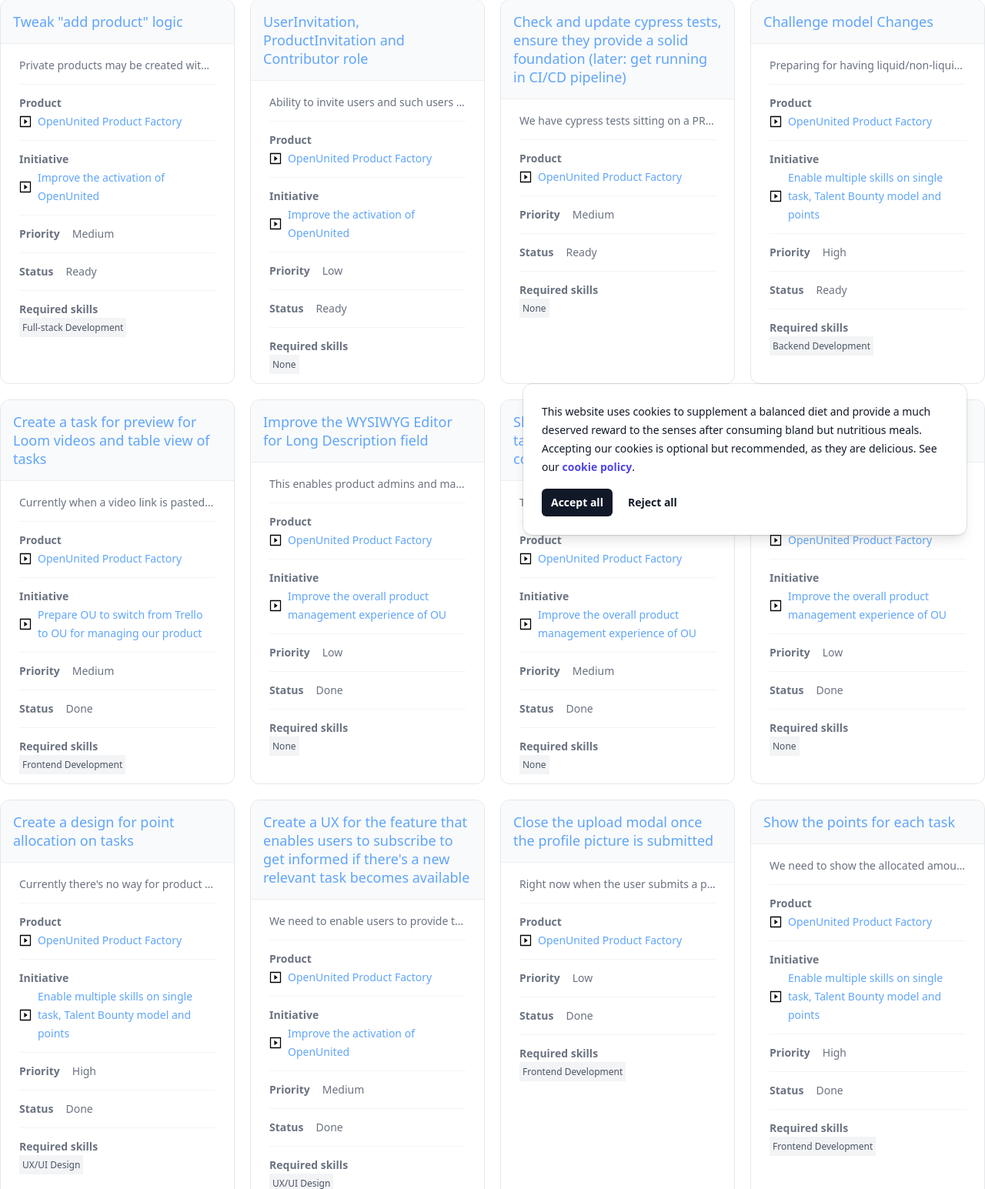
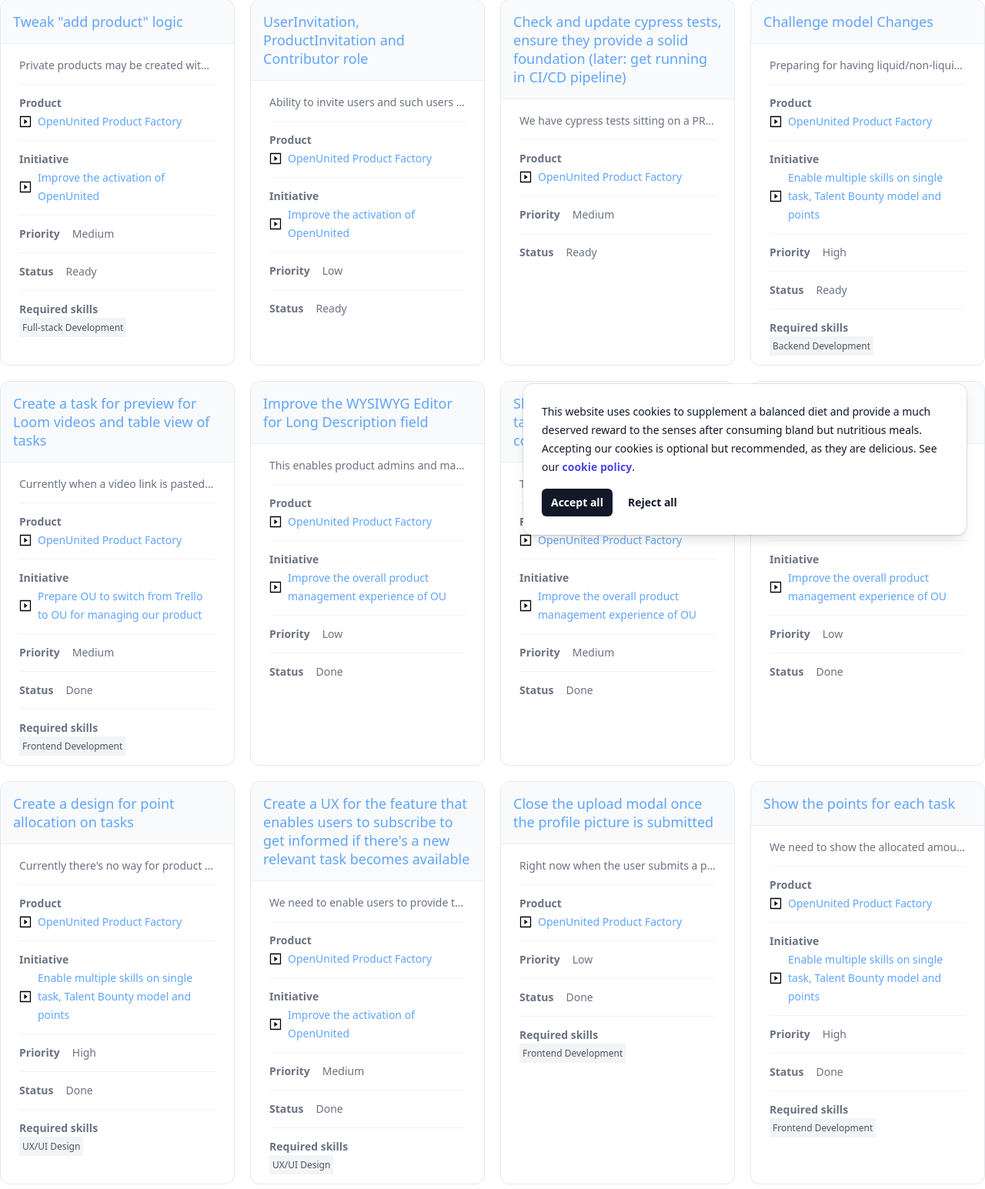
Before and after one commit to McCrayCircle/ux-prototype, a Flask app: page /challenges in a window 1280 px wide. Shown: the part 81-1626 px from the top of the page at 77% size. Run offline with Flask 3, Linux system fonts and the light colour scheme; some libraries are stand-ins or nearby versions; some web fonts are replaced.

Commit message:
fix challenges tab template

```diff
--- a/templates/home_challenges.html
+++ b/templates/home_challenges.html
@@ -70,7 +70,7 @@
         {% set TASK_CLAIM_TYPES = ["Claimed", "Not Ready", "Ready", "Done"] %}
         <div class="text-gray-500">{{ TASK_CLAIM_TYPES[challenge_listing.status] }}</div>
       </div>
-      {% if 'None' != challenge_listing.category %}
+      {% if challenge_listing.category %}
       <div class="py-3">
         <div class="font-semibold text-gray-500 mb-1">Required skills</div>
         <div>
```
